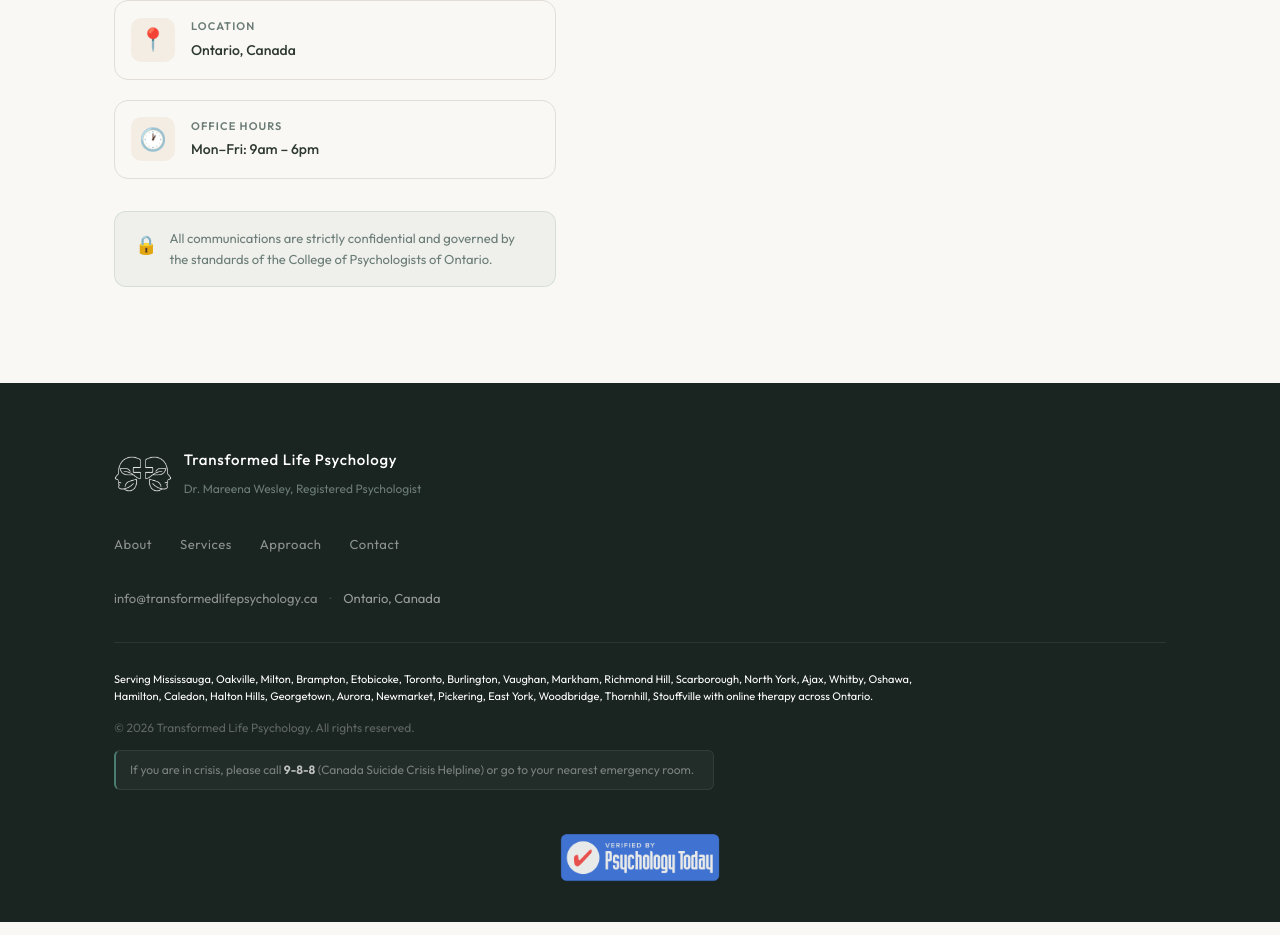
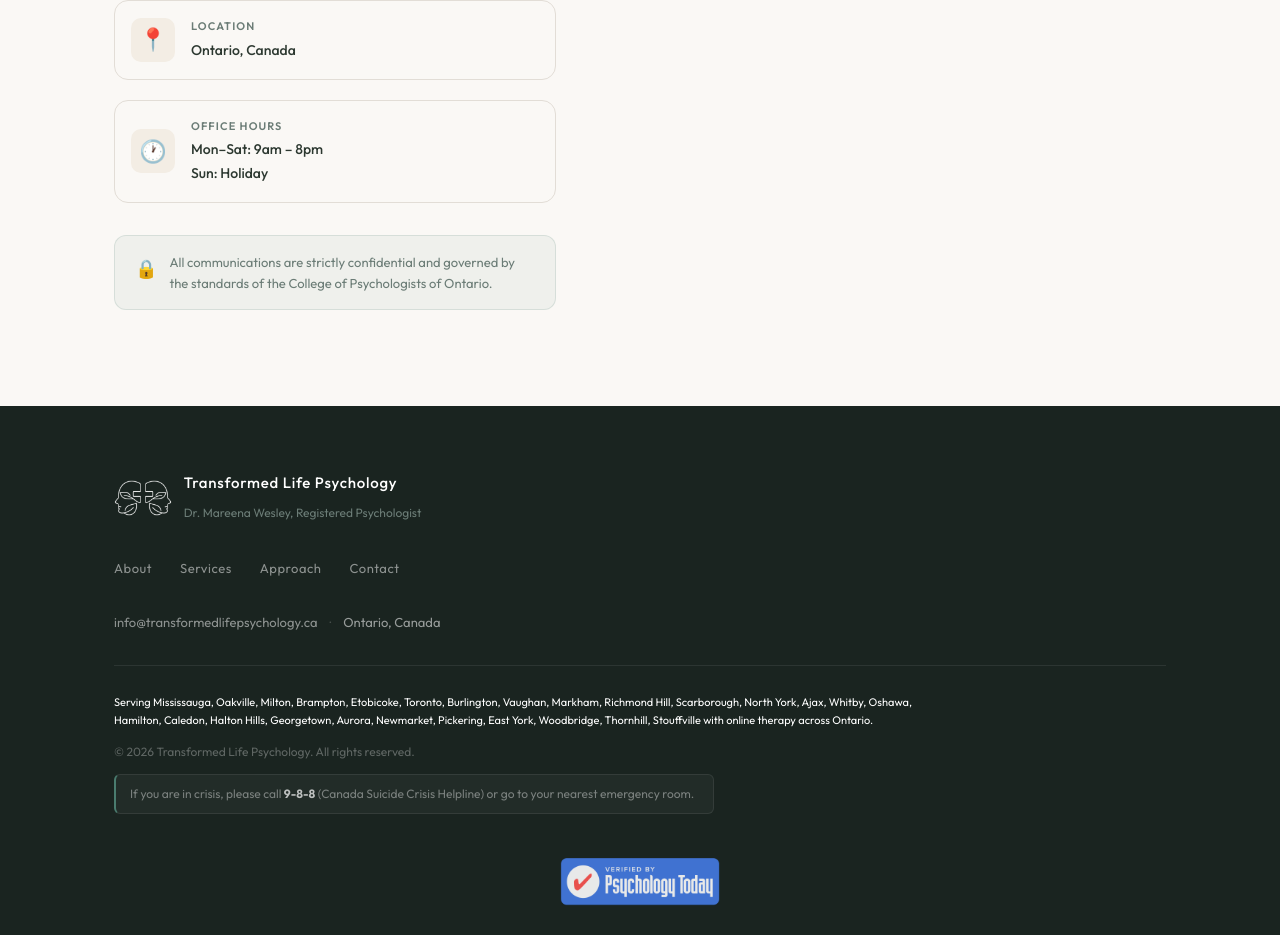
Before and after one commit to drmareenawesley/transformed-life-website, a React (Vite) app: page / in a window 1280 px wide. Shown: the part 4791-5726 px from the top of the page. Built offline with nearby package versions, Linux system fonts and the light colour scheme.

Commit message:
update office hours to Mon-Sat 9am-8pm, Sun holiday

```diff
--- a/src/components/Contact.jsx
+++ b/src/components/Contact.jsx
@@ -35,7 +35,8 @@ export default function Contact() {
               <div className="contact-item__icon">🕐</div>
               <div>
                 <span className="contact-item__label">Office Hours</span>
-                <span className="contact-item__value">Mon–Fri: 9am – 6pm</span>
+                <span className="contact-item__value">Mon–Sat: 9am – 8pm</span>
+                <span className="contact-item__value">Sun: Holiday</span>
               </div>
             </div>
           </div>
```
